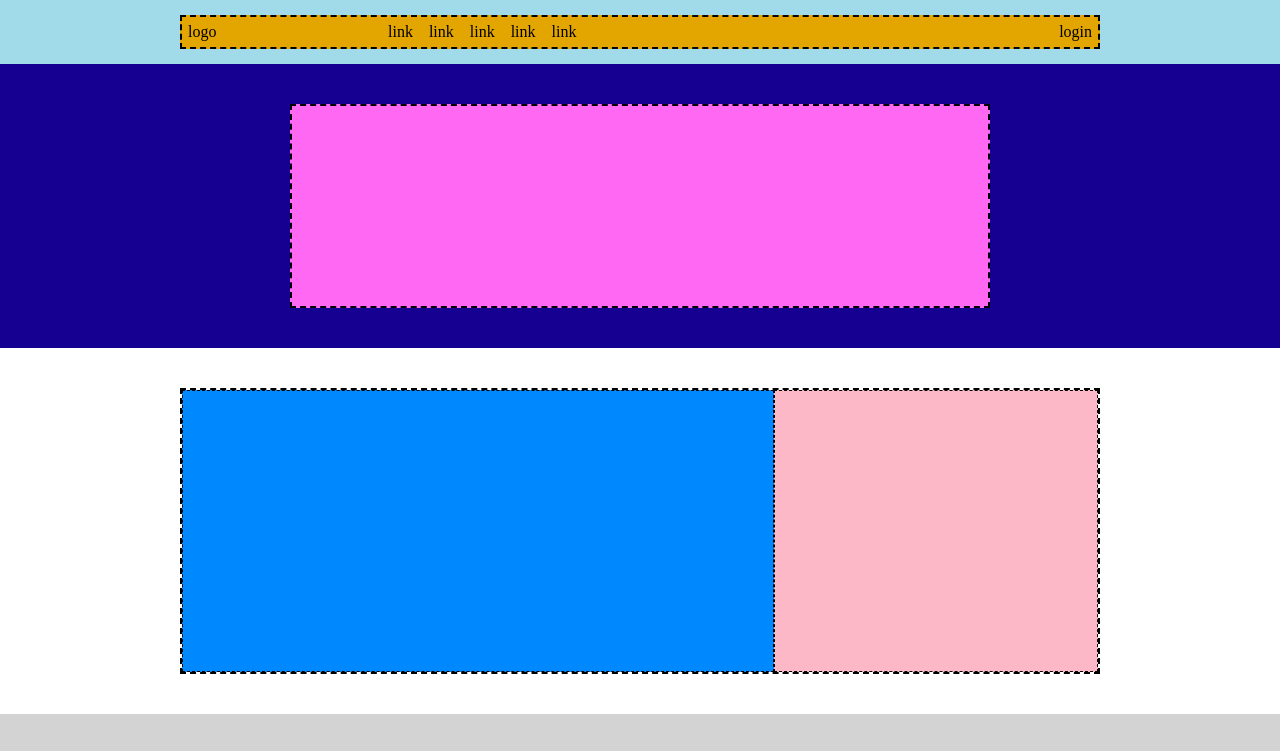
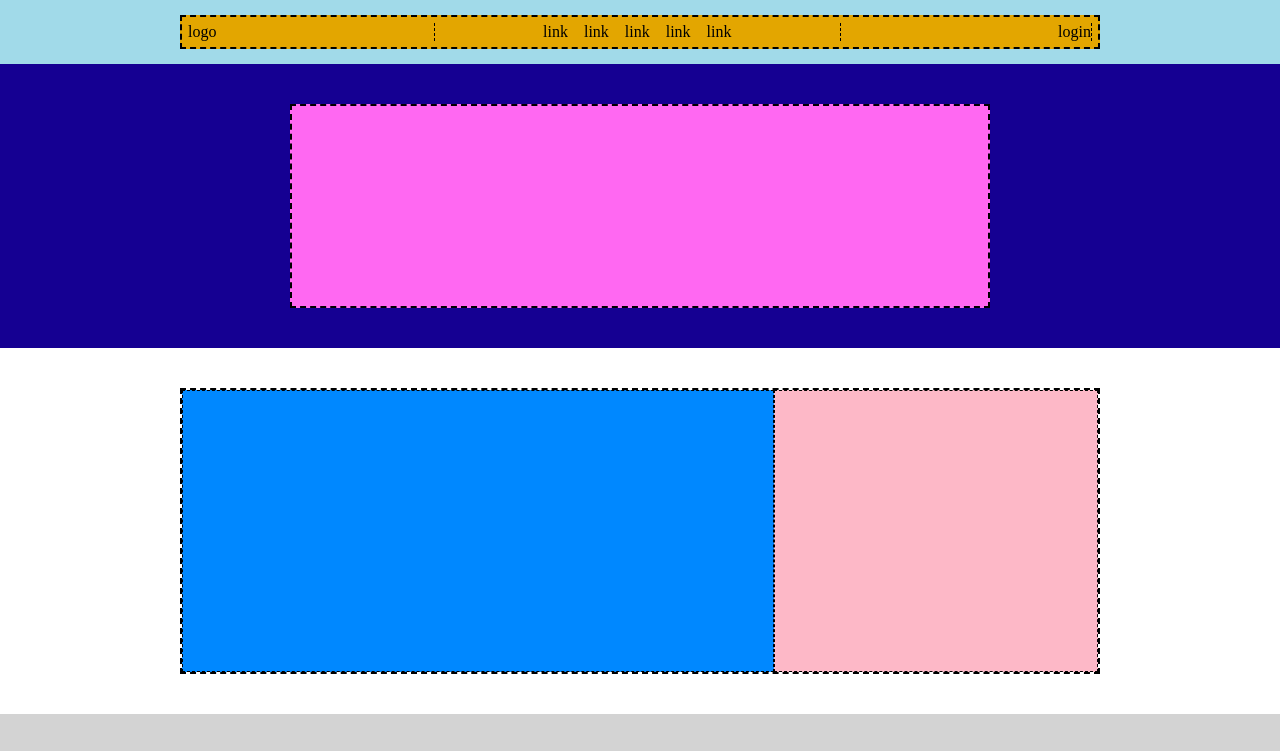
Before and after one commit to VenturelliGiorgia/htmlcss-struttura-discord, a plain HTML site: page index.html in a window 1280 px wide. Shown: the top 751 px of the page. Drawn offline with Linux system fonts and the light colour scheme.

Commit message:
adds header

```diff
--- a/css/style.css
+++ b/css/style.css
@@ -41,8 +41,6 @@ ul {
     justify-content: flex-end;
 }
 
-
-
 section {
     padding: 40px 0;
 }
@@ -62,9 +60,6 @@ footer nav {
 
 }
 
-
-
-
 .container {
     width: 920px;
     margin: 0 auto;
@@ -80,11 +75,18 @@ footer nav {
 
 .row {
     display: flex;
+    flex-grow: 1;
 
+}
+
+.col-header {
+    border-right: 1px dashed black;
+    flex-grow: 1;
 }
 
 .col {
     padding: 140px;
+    /*andrò a levarlo quando inserirò gli elementi*/
     border: 1px dashed black;
     flex-grow: 1;
 }
--- a/index.html
+++ b/index.html
@@ -10,10 +10,11 @@
 <body>
     <header>
         <nav>
-            <div class="logo-container">
-            <span>logo</span>
-            </div>
-            <div class="link">
+            <div class="row">
+                    <div class="col-header">
+                        <span>logo</span>
+                    </div>
+                    <div class="col-header link">
                 <ul>
                     <li>link</li>
                     <li>link</li>
@@ -22,13 +23,15 @@
                     <li>link</li>
                 </ul>
             </div>
-            <div class="login-nav">
+
+            <div class="col-header login-nav">
             <span>login</span>
         </nav>
             </div>
-  <section class="background-blue">
-    <div class="container container-small "></div>
-  </section>
+
+        <section class="background-blue">
+            <div class="container container-small "></div>
+        </section>
 
     </header>
     <main>
@@ -46,7 +49,7 @@
         <section class="background-grey">
             <!-- creazione contenitore -->
             <div class="container">
-                <!-- creazione riga e colonne per la prima sezione -->
+                <!-- creazione riga e colonne per la seconda sezione -->
                 <div class="row">
                     <div class="col background-pink"></div>
                     <div class="col col-2 background-light-blue"></div>
@@ -57,7 +60,7 @@
         <section>
             <!-- creazione contenitore -->
             <div class="container">
-                <!-- creazione riga e colonne per la prima sezione -->
+                <!-- creazione riga e colonne per la terza sezione -->
                 <div class="row">
                     <div class="col col-2 background-light-blue"></div>
                     <div class="col background-pink"></div>
@@ -71,7 +74,11 @@
 
     </main>
     <footer>
+        <div>
             <!-- creazione contenitore -->
+
+        </div>
+
 
         <br>
         <hr>
```
